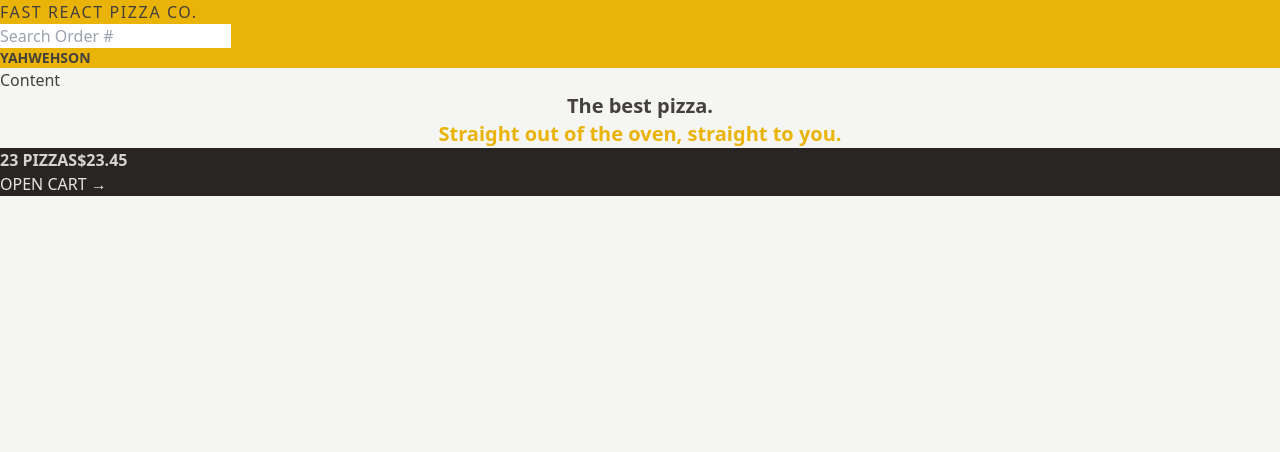
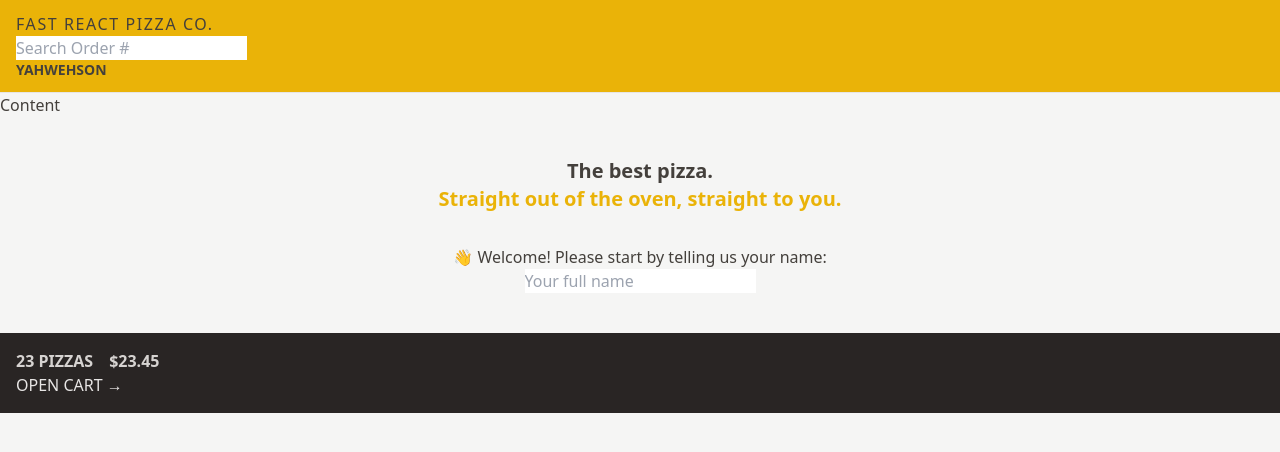
Before and after one commit to Moni-Yahwehson/Pizza-App, a React (Vite) app: page / in a window 1280 px wide. Shown: the top 452 px of the page. Built offline with nearby package versions, Linux system fonts and the light colour scheme.

Commit message:
Working on box model

```diff
--- a/src/features/cart/CartOverview.jsx
+++ b/src/features/cart/CartOverview.jsx
@@ -2,8 +2,8 @@
 
 function CartOverview() {
   return (
-    <div className="bg-stone-800 uppercase text-stone-200">
-      <p className="font-semibold text-stone-300">
+    <div className="bg-stone-800 p-4 uppercase text-stone-200">
+      <p className="space-x-4 font-semibold text-stone-300">
         <span>23 pizzas</span>
         <span>$23.45</span>
       </p>
--- a/src/ui/Header.jsx
+++ b/src/ui/Header.jsx
@@ -4,7 +4,7 @@
 
 function Header() {
   return (
-    <header className="bg-yellow-500 uppercase">
+    <header className="border-b border-stone-200 bg-yellow-500 px-4 py-3 uppercase">
       <Link to="/" className="tracking-widest">
         Fast React Pizza Co.
       </Link>
--- a/src/ui/Home.jsx
+++ b/src/ui/Home.jsx
@@ -1,13 +1,17 @@
+import CreateUser from '../features/user/CreateUser';
+
 function Home() {
   return (
-    <div>
-      <h1 className="text-center text-xl font-semibold">
+    <div className="my-10 mt-10 text-center">
+      <h1 className="mb-8 text-center text-xl font-semibold">
         The best pizza.
         <br />
         <span className="text-yellow-500">
           Straight out of the oven, straight to you.
         </span>
       </h1>
+
+      <CreateUser />
     </div>
   );
 }
```
